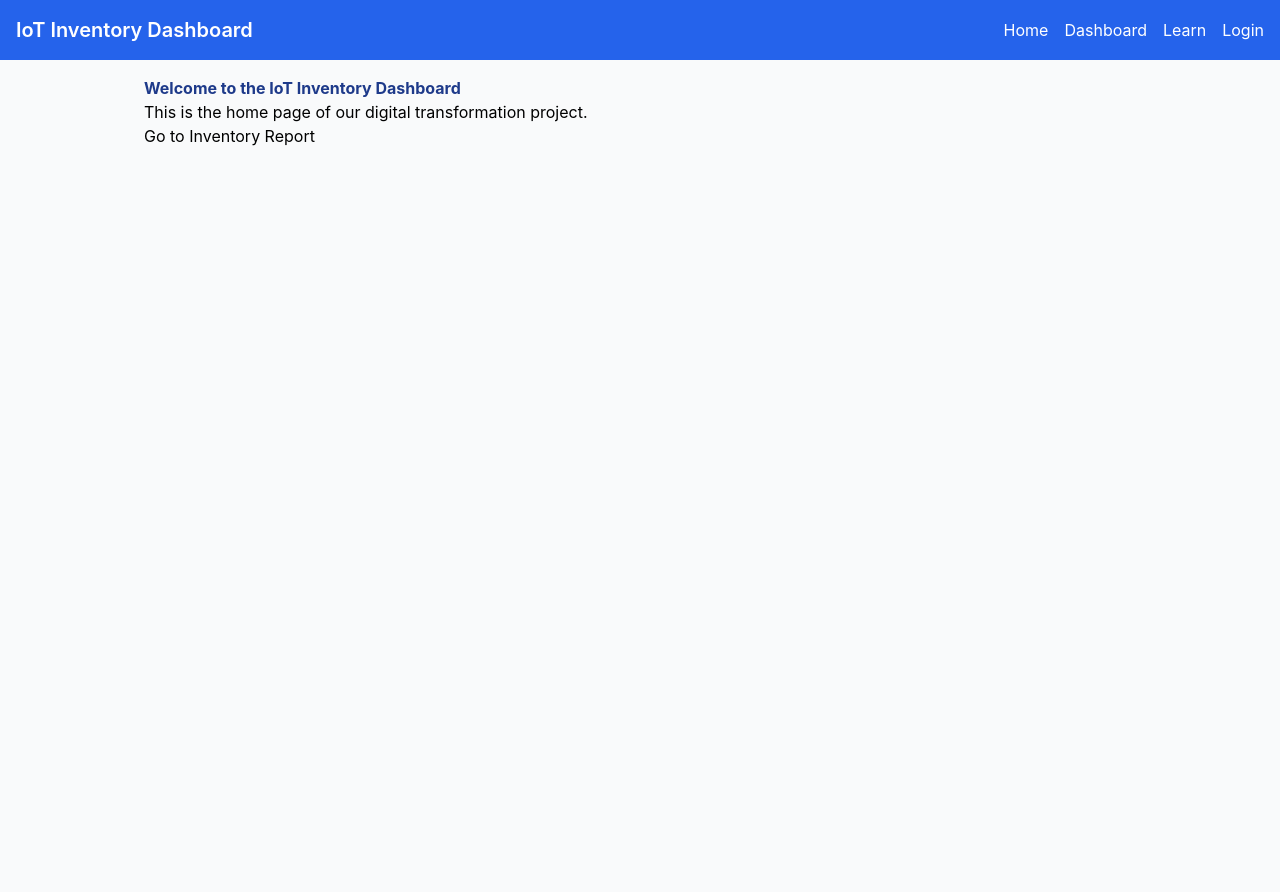
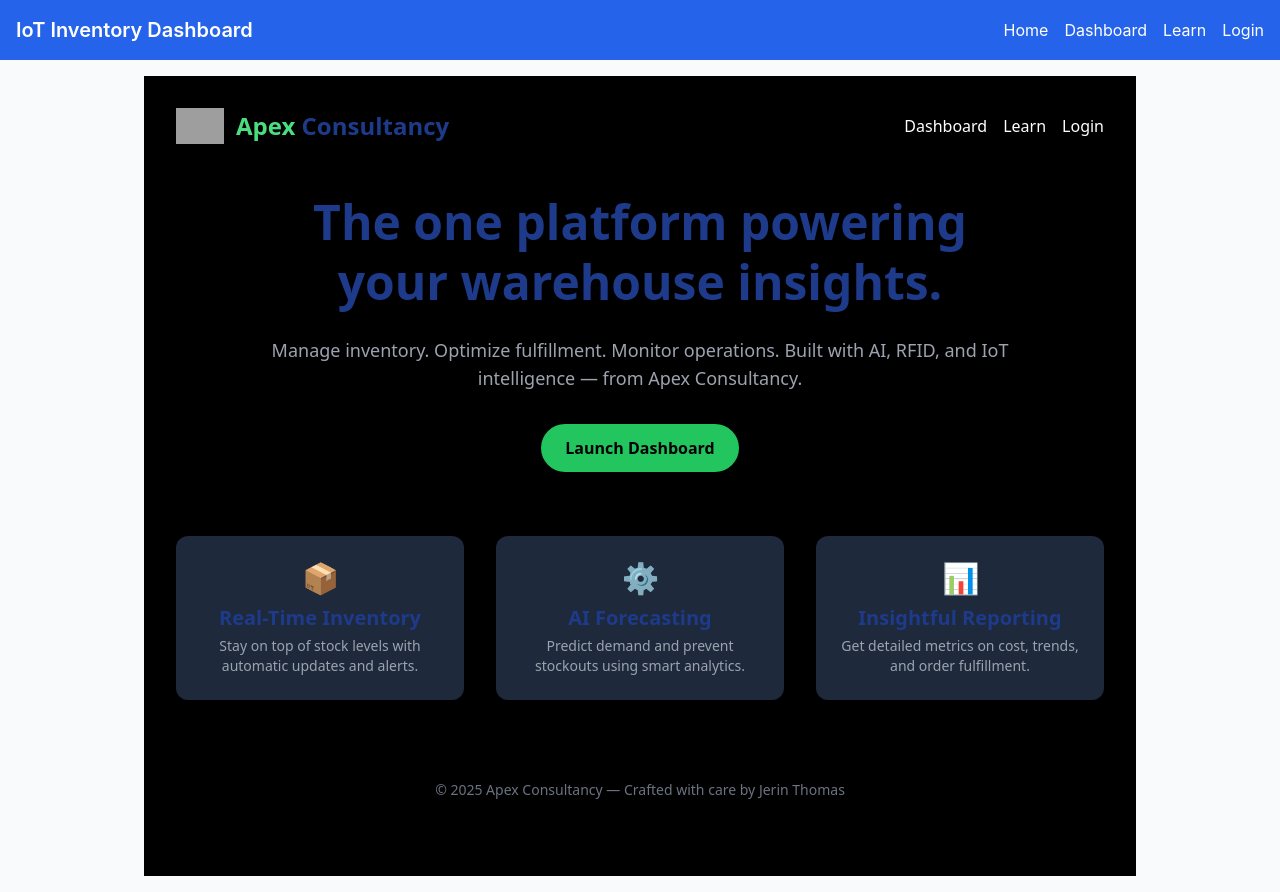
Before and after one commit to Apex-creators/IoT-Inventory-Dashboard, a Next.js app: page / in a window 1280 px wide. Before the commit the page ends 800 px from the top, so only its background shows below. Built offline with nearby package versions, Linux system fonts and the light colour scheme; grey boxes are pictures that could not be loaded.

Commit message:
Update index.js

```diff
--- a/src/pages/index.js
+++ b/src/pages/index.js
@@ -1,17 +1,57 @@
-// pages/index.js
+// src/pages/index.js
+import Link from 'next/link';
+import Image from 'next/image';
 import React from 'react';
-import Link from 'next/link';
 
 export default function Home() {
   return (
-    <div>
-      <h1>Welcome to the IoT Inventory Dashboard</h1>
-      <p>This is the home page of our digital transformation project.</p>
-      <p>
-        <Link href="/inventory-report" legacyBehavior>
-          <a>Go to Inventory Report</a>
+    <div className="bg-black text-white min-h-screen p-8 font-sans">
+      <header className="flex justify-between items-center mb-12">
+        <div className="flex items-center space-x-3">
+          <Image src="/logo.jpg" alt="Apex Logo" width={48} height={48} />
+          <h1 className="text-2xl font-bold">
+            <span className="text-green-400">Apex</span> Consultancy
+          </h1>
+        </div>
+        <nav className="space-x-4">
+          <Link href="/dashboard" className="hover:text-green-300">Dashboard</Link>
+          <Link href="/learn" className="hover:text-green-300">Learn</Link>
+          <Link href="/login" className="hover:text-green-300">Login</Link>
+        </nav>
+      </header>
+
+      <main className="text-center max-w-3xl mx-auto">
+        <h2 className="text-5xl font-extrabold leading-tight mb-6">
+          The one platform powering your warehouse insights.
+        </h2>
+        <p className="text-lg text-gray-400 mb-8">
+          Manage inventory. Optimize fulfillment. Monitor operations.
+          Built with AI, RFID, and IoT intelligence — from Apex Consultancy.
+        </p>
+        <Link href="/dashboard" className="inline-block bg-green-500 px-6 py-3 rounded-full text-black font-semibold hover:bg-green-400">
+          Launch Dashboard
         </Link>
-      </p>
+      </main>
+
+      <section className="mt-16 grid grid-cols-1 md:grid-cols-3 gap-8 text-center">
+        <Feature icon="📦" title="Real-Time Inventory" description="Stay on top of stock levels with automatic updates and alerts." />
+        <Feature icon="⚙️" title="AI Forecasting" description="Predict demand and prevent stockouts using smart analytics." />
+        <Feature icon="📊" title="Insightful Reporting" description="Get detailed metrics on cost, trends, and order fulfillment." />
+      </section>
+
+      <footer className="mt-20 text-sm text-gray-500 text-center">
+        © 2025 Apex Consultancy — Crafted with care by Jerin Thomas
+      </footer>
     </div>
   );
 }
+
+function Feature({ icon, title, description }) {
+  return (
+    <div className="bg-slate-800 p-6 rounded-xl">
+      <div className="text-3xl mb-2">{icon}</div>
+      <h3 className="text-xl font-semibold mb-1">{title}</h3>
+      <p className="text-gray-400 text-sm">{description}</p>
+    </div>
+  );
+}
```
